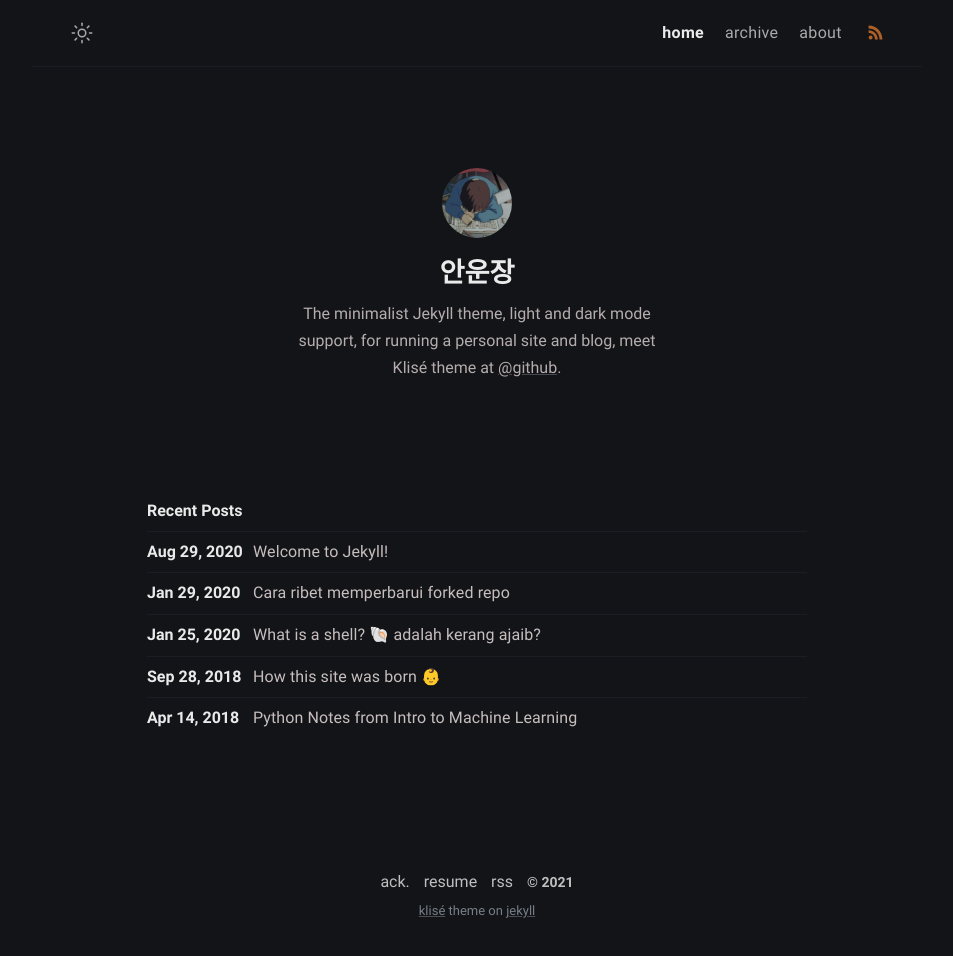
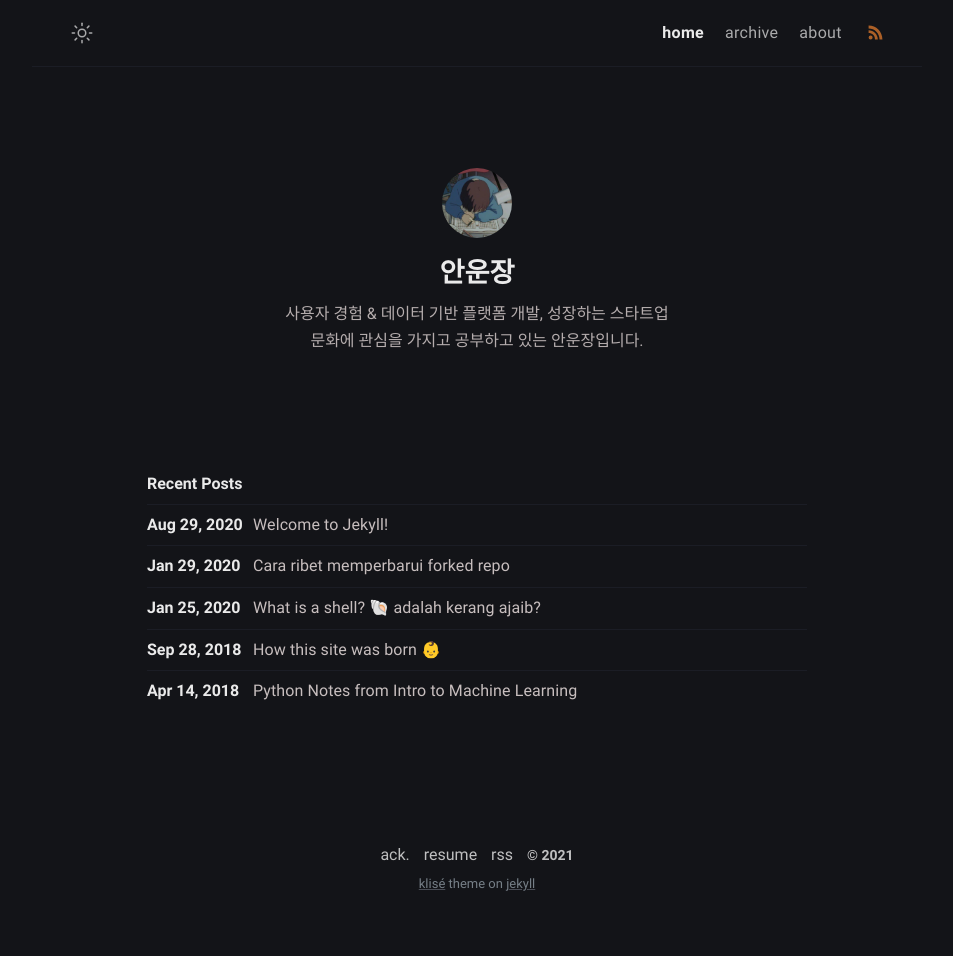
Before and after one commit to kimhodol/hodol-aa96c, a Jekyll site: the page built from index.md, in a window 1280 px wide. Shown: the whole page, without its empty margins (163-1116 px from the left). Built offline with Jekyll 4.4.1, drawn with Linux system fonts in a browser that asks for light colours; after the commit the page ends 929 px from its top, so only the background shows below that.

Commit message:
_config.yml: changed

```diff
--- a/_config.yml
+++ b/_config.yml
@@ -11,10 +11,7 @@ mode: dark
 author:
   name: 안운장
   bio: >-
-    The minimalist Jekyll theme, light and dark mode support, for running a
-    personal site and blog,  meet Klisé theme at <a
-    href="https://github.com/piharpi/jekyll-klise" target="_blank"
-    rel="noopener">@github</a>.
+    사용자 경험 & 데이터 기반 플랫폼 개발, 성장하는 스타트업 문화에 관심을 가지고 공부하고 있는 안운장입니다.
   username: kimhodol
   github: kimhodol
   twitter: twitter_username
```
